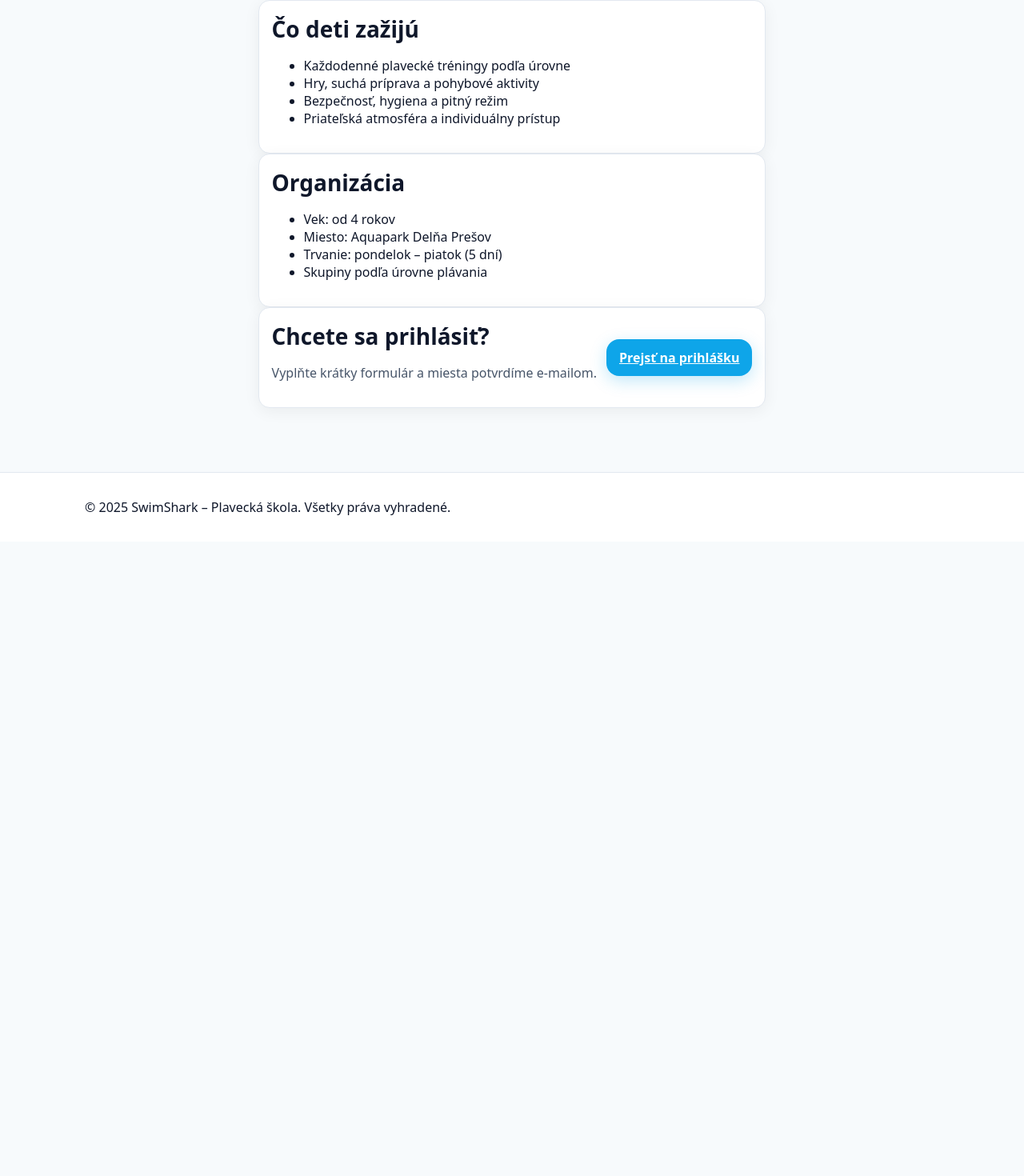
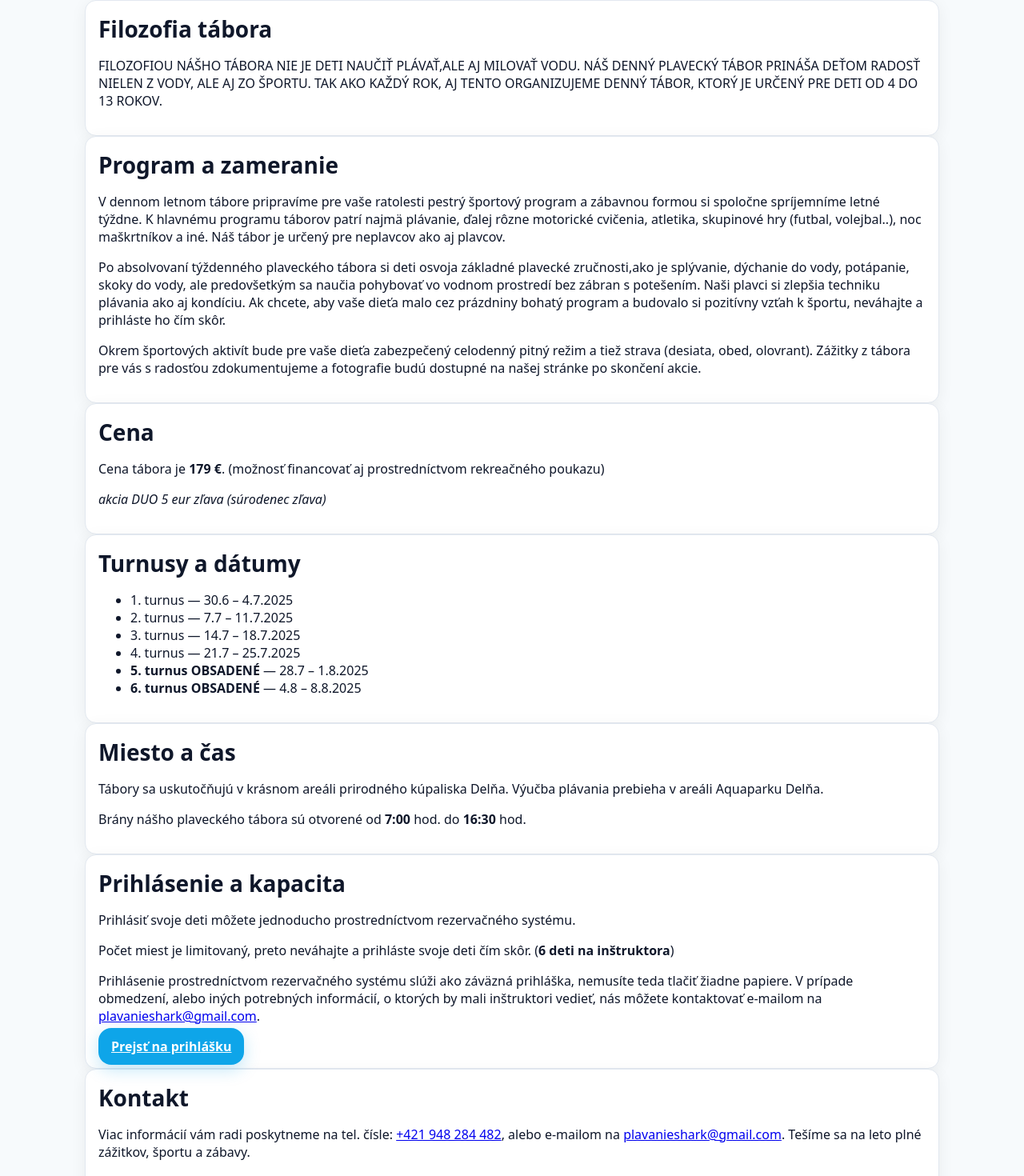
Before and after one commit to rychvalsky/swimshark, a React (Vite) app: page /letny-tabor in a window 1280 px wide. Shown: the part 243-1713 px from the top of the page at 80% size. Before the commit the page ends 920 px from the top, so only its background shows below. Built offline with nearby package versions, Linux system fonts and the light colour scheme; no server answers.

Commit message:
Summer Camp info: add full Slovak description, pricing, dates, location, and CTA

```diff
--- a/src/pages/SummerCampInfo.tsx
+++ b/src/pages/SummerCampInfo.tsx
@@ -7,23 +7,64 @@ export default function SummerCampInfo(){
       <p className="muted">Týždeň plný pohybu, vody a zábavy v bezpečnom prostredí so skúsenými trénermi.</p>
 
       <div className="card">
-        <h2>Čo deti zažijú</h2>
+        <h2>Filozofia tábora</h2>
+        <p>
+          FILOZOFIOU NÁŠHO TÁBORA NIE JE DETI NAUČIŤ PLÁVAŤ,ALE AJ MILOVAŤ VODU. NÁŠ DENNÝ PLAVECKÝ TÁBOR PRINÁŠA DEŤOM RADOSŤ NIELEN Z VODY, ALE AJ ZO ŠPORTU. TAK AKO KAŽDÝ ROK, AJ TENTO ORGANIZUJEME DENNÝ TÁBOR, KTORÝ JE URČENÝ PRE DETI OD 4 DO 13 ROKOV.
+        </p>
+      </div>
+
+      <div className="card">
+        <h2>Program a zameranie</h2>
+        <p>
+          V dennom letnom tábore pripravíme pre vaše ratolesti pestrý športový program a zábavnou formou si spoločne spríjemníme letné týždne. K hlavnému programu táborov patrí najmä plávanie, ďalej rôzne motorické cvičenia, atletika, skupinové hry (futbal, volejbal..), noc maškrtníkov a iné. Náš tábor je určený pre neplavcov ako aj plavcov.
+        </p>
+        <p>
+          Po absolvovaní týždenného plaveckého tábora si deti osvoja základné plavecké zručnosti,ako je splývanie, dýchanie do vody, potápanie, skoky do vody, ale predovšetkým sa naučia pohybovať vo vodnom prostredí bez zábran s potešením. Naši plavci si zlepšia techniku plávania ako aj kondíciu. Ak chcete, aby vaše dieťa malo cez prázdniny bohatý program a budovalo si pozitívny vzťah k športu, neváhajte a prihláste ho čím skôr.
+        </p>
+        <p>
+          Okrem športových aktivít bude pre vaše dieťa zabezpečený celodenný pitný režim a tiež strava (desiata, obed, olovrant). Zážitky z tábora pre vás s radosťou zdokumentujeme a fotografie budú dostupné na našej stránke po skončení akcie.
+        </p>
+      </div>
+
+      <div className="card">
+        <h2>Cena</h2>
+        <p>Cena tábora je <strong>179 €</strong>. (možnosť financovať aj prostredníctvom rekreačného poukazu)</p>
+        <p><em>akcia DUO 5 eur zľava (súrodenec zľava)</em></p>
+      </div>
+
+      <div className="card">
+        <h2>Turnusy a dátumy</h2>
         <ul>
-          <li>Každodenné plavecké tréningy podľa úrovne</li>
-          <li>Hry, suchá príprava a pohybové aktivity</li>
-          <li>Bezpečnosť, hygiena a pitný režim</li>
-          <li>Priateľská atmosféra a individuálny prístup</li>
+          <li>1. turnus — 30.6 – 4.7.2025</li>
+          <li>2. turnus — 7.7 – 11.7.2025</li>
+          <li>3. turnus — 14.7 – 18.7.2025</li>
+          <li>4. turnus — 21.7 – 25.7.2025</li>
+          <li><strong>5. turnus OBSADENÉ</strong> — 28.7 – 1.8.2025</li>
+          <li><strong>6. turnus OBSADENÉ</strong> — 4.8 – 8.8.2025</li>
         </ul>
       </div>
 
       <div className="card">
-        <h2>Organizácia</h2>
-        <ul>
-          <li>Vek: od 4 rokov</li>
-          <li>Miesto: Aquapark Delňa Prešov</li>
-          <li>Trvanie: pondelok – piatok (5 dní)</li>
-          <li>Skupiny podľa úrovne plávania</li>
-        </ul>
+        <h2>Miesto a čas</h2>
+        <p>Tábory sa uskutočňujú v krásnom areáli prirodného kúpaliska Delňa. Výučba plávania prebieha v areáli Aquaparku Delňa.</p>
+        <p>Brány nášho plaveckého tábora sú otvorené od <strong>7:00</strong> hod. do <strong>16:30</strong> hod.</p>
+      </div>
+
+      <div className="card">
+        <h2>Prihlásenie a kapacita</h2>
+        <p>Prihlásiť svoje deti môžete jednoducho prostredníctvom rezervačného systému.</p>
+        <p>Počet miest je limitovaný, preto neváhajte a prihláste svoje deti čím skôr. (<strong>6 deti na inštruktora</strong>)</p>
+        <p>Prihlásenie prostredníctvom rezervačného systému slúži ako záväzná prihláška, nemusíte teda tlačiť žiadne papiere. V prípade obmedzení, alebo iných potrebných informácií, o ktorých by mali inštruktori vedieť, nás môžete kontaktovať e-mailom na <a href="mailto:plavanieshark@gmail.com">plavanieshark@gmail.com</a>.</p>
+        <div style={{ marginTop: 8 }}>
+          <Link className="button" to="/letny-tabor/prihlasenie">Prejsť na prihlášku</Link>
+        </div>
+      </div>
+
+      <div className="card">
+        <h2>Kontakt</h2>
+        <p>Viac informácií vám radi poskytneme na tel. čísle: <a href="tel:+421948284482">+421 948 284 482</a>, alebo e-mailom na <a href="mailto:plavanieshark@gmail.com">plavanieshark@gmail.com</a>. Tešíme sa na leto plné zážitkov, športu a zábavy.</p>
+        <p>S pozdravom,</p>
+        <p><strong>Plavecká škola SWIMSHARK</strong></p>
       </div>
 
       <div className="card" style={{ display:'flex', gap:12, alignItems:'center', justifyContent:'space-between' }}>
```
